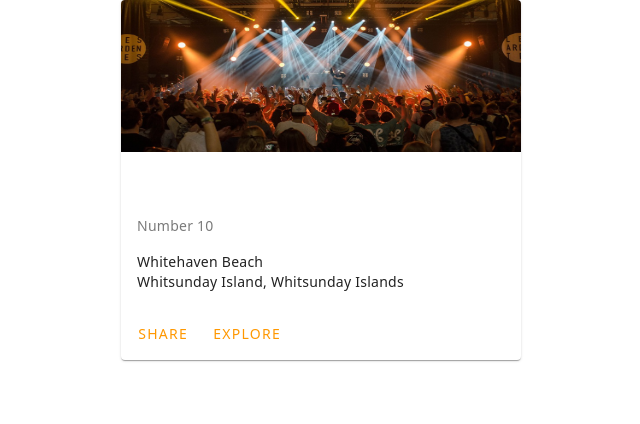
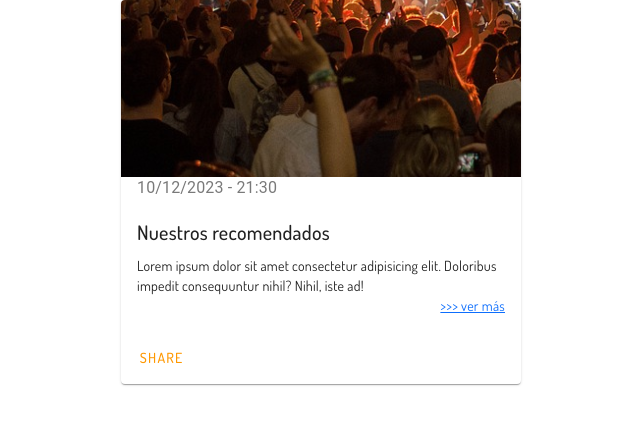
Before and after one commit to Vitoria-Oli/Upcoming-Events, a Vue app in the folder src/main/frontend/upcoming-events/: page / in a window 1280 px wide. Shown: the top 424 px of the page, without its empty margins (319-959 px from the left). Built offline with nearby package versions, Linux system fonts and the light colour scheme.

Commit message:
card 'recomendados'

```diff
--- /dev/null
+++ b/src/main/frontend/upcoming-events/src/assets/scss/variables.scss
@@ -0,0 +1,4 @@
+@font-face {
+    font-family: "Dosis";
+    src: url("../assets/fonts/Dosis/Dosis-VariableFont_wght.ttf");
+  }
--- a/src/main/frontend/upcoming-events/src/components/CardsRecomendados.vue
+++ b/src/main/frontend/upcoming-events/src/components/CardsRecomendados.vue
@@ -1,29 +1,32 @@
 <script setup>
+//Fecha
+
 </script>
 
 <template>
     <v-card
     class="mx-auto"
     max-width="400"
+    id="CardPrincipal"
   >
     <v-img
-      class="align-end text-white"
+      class="align-end"
       height="200"
       cover
     >
-    <img src="../assets/img/ConciertoBrillo.png" alt="Concierto" id="concierto">
+    <img src="../assets/img/ConciertoBrillo.png" alt="Concierto" id="Concierto" class="CardSize">
 
-      <v-card-title>Nuestros recomendados</v-card-title>
+      <v-card-subtitle id="date" class="text-subtitle-1">10/12/2023 - 21:30</v-card-subtitle>
     </v-img>
 
-    <v-card-subtitle class="pt-4">
-      Number 10
-    </v-card-subtitle>
+    <v-card-title class="pt-4" >
+      Nuestros recomendados
+    </v-card-title>
 
     <v-card-text>
-      <div>Whitehaven Beach</div>
+      <div>Lorem ipsum dolor sit amet consectetur adipisicing elit. Doloribus impedit consequuntur nihil? Nihil, iste ad!</div>
 
-      <div>Whitsunday Island, Whitsunday Islands</div>
+      <div class="VerMas"><a href="#">>>> ver más</a></div>
     </v-card-text>
 
     <v-card-actions>
@@ -31,17 +34,23 @@
         Share
       </v-btn>
 
-      <v-btn color="orange">
-        Explore
-      </v-btn>
     </v-card-actions>
   </v-card>
 
 </template>
 
 <style lang="scss" scoped>
+
+
+  #CardPrincipal{
+    font-family: Dosis;
     #concierto{
         height: 200px;
         width: 400px;
     }
+    .VerMas{
+      display: flex;
+      justify-content: flex-end;
+    }
+    }
 </style>
```
Also changed, not shown: src/main/frontend/upcoming-events/src/assets/scss/styles.scss (added).
